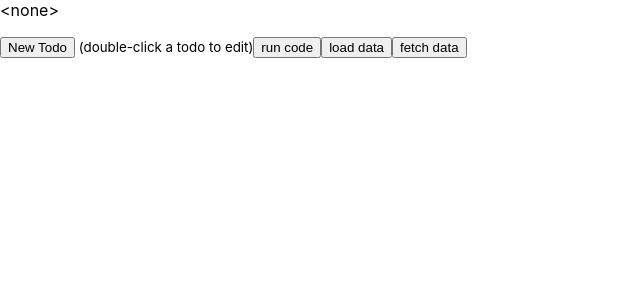
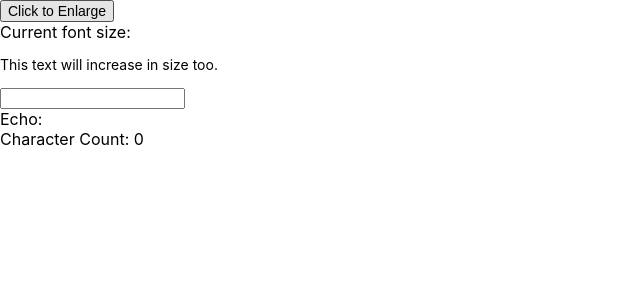
Before and after one commit to hykimyong/cra, a React (Create React App) app: page / in a window 1280 px wide. Shown: the top 300 px of the page, without its empty margins (0-640 px from the left). Built offline with nearby package versions, Linux system fonts and the light colour scheme.

Commit message:
recoil
simple->react의 한계 호소
주요개념-> atoms/selectors
react tree -> tree를 벗어난 3d shared state

```diff
--- a/package.json
+++ b/package.json
@@ -22,6 +22,7 @@
     "react-dom": "^18.2.0",
     "react-redux": "^8.0.5",
     "react-scripts": "5.0.1",
+    "recoil": "^0.7.7",
     "sass": "^1.60.0",
     "styled-components": "^5.3.9",
     "web-vitals": "^2.1.4"
--- a/src/App.js
+++ b/src/App.js
@@ -1,14 +1,23 @@
 // import logo from './logo.svg';
+import { RecoilRoot } from 'recoil';
 import './App.css';
-import { observableTodoStore } from './app/ObservableTodoStore';
+import FontButton from './components/RecoilExample/FontButton';
+import Text from './components/RecoilExample/Text';
+import CharacterCounter from './components/RecoilExample/CharacterCounter';
+// import { observableTodoStore } from './app/ObservableTodoStore';
 // import MobxExample from './components/MobxExample';
-import TodoList from './components/TodoList';
+// import TodoList from './components/TodoList';
 // import Counter from './features/counter/Counter';
 
 function App() {
   return (
     <>
-    <TodoList store={observableTodoStore}/>
+    {/* <TodoList store={observableTodoStore}/> */}
+    <RecoilRoot>
+      <FontButton/>
+      <Text/>
+      <CharacterCounter/>
+    </RecoilRoot>
     </>
   );
 }
--- /dev/null
+++ b/src/components/RecoilExample/CharacterCounter.jsx
@@ -0,0 +1,34 @@
+import React from 'react'
+import { useRecoilState, useRecoilValue } from 'recoil';
+import { charCountState, textState } from './CounterStore';
+
+export default function CharacterCounter() {
+    return (
+      <div>
+        <TextInput />
+        <CharacterCount />
+      </div>
+    );
+  }
+
+  function TextInput() {
+    const [text, setText] = useRecoilState(textState);
+
+    const onChange = (event) => {
+      setText(event.target.value);
+    };
+
+    return (
+      <div>
+        <input type="text" value={text} onChange={onChange} />
+        <br />
+        Echo: {text}
+      </div>
+    );
+  }
+
+  function CharacterCount() {
+    const count = useRecoilValue(charCountState);
+
+    return <>Character Count: {count}</>;
+  }
--- /dev/null
+++ b/src/components/RecoilExample/CounterStore.js
@@ -0,0 +1,15 @@
+import { atom, selector } from "recoil";
+
+export const textState = atom({
+    key: 'textState', // unique ID (with respect to other atoms/selectors)
+    default: '', // default value (aka initial value)
+  });
+
+  export const charCountState = selector({
+    key: 'charCountState', // unique ID (with respect to other atoms/selectors)
+    get: ({get}) => {
+      const text = get(textState);
+
+      return text.length;
+    },
+  });
--- /dev/null
+++ b/src/components/RecoilExample/FontButton.jsx
@@ -0,0 +1,20 @@
+import React from 'react';
+import { useRecoilState, useRecoilValue } from "recoil";
+import { fontSizeLabelState, fontSizeState } from "./store";
+import { textState } from './CounterStore';
+
+export default function FontButton() {
+    const [fontSize, setFontSize] = useRecoilState(fontSizeState);
+    const fontSizeLabel = useRecoilValue(fontSizeLabelState);
+    const [text] = useRecoilState(textState);
+
+    return (
+        <>
+            <button onClick={() => setFontSize((size) => size + 1)} style={{fontSize}}>
+                Click to Enlarge
+            </button>
+            <div>Current font size: {text}</div>
+        </>
+
+    );
+  }
--- /dev/null
+++ b/src/components/RecoilExample/Text.jsx
@@ -0,0 +1,8 @@
+import React from 'react';
+import { useRecoilState } from 'recoil';
+import { fontSizeState } from './store';
+
+export default function Text() {
+    const [fontSize] = useRecoilState(fontSizeState);
+    return <p style={{fontSize}}>This text will increase in size too.</p>;
+  }
--- /dev/null
+++ b/src/components/RecoilExample/store.js
@@ -0,0 +1,16 @@
+import { atom, selector } from "recoil";
+
+export const fontSizeState = atom({
+    key: 'fontSizeState',
+    default: 14,
+  });
+
+  export const fontSizeLabelState = selector({
+    key: 'fontSizeLabelState',
+    get: ({get}) => {
+      const fontSize = get(fontSizeState);
+      const unit = 'px';
+
+      return `${fontSize}${unit}`;
+    },
+  });
```
Also changed, not shown: 1 other file (tests, documents, lock files or other folders).
